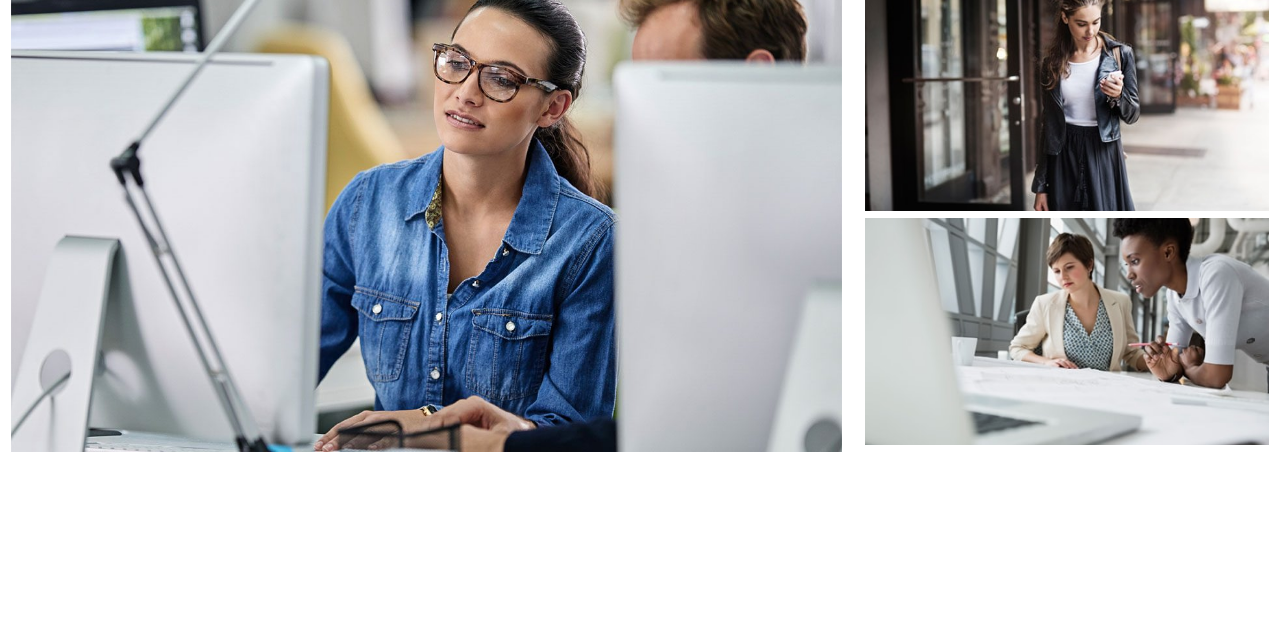
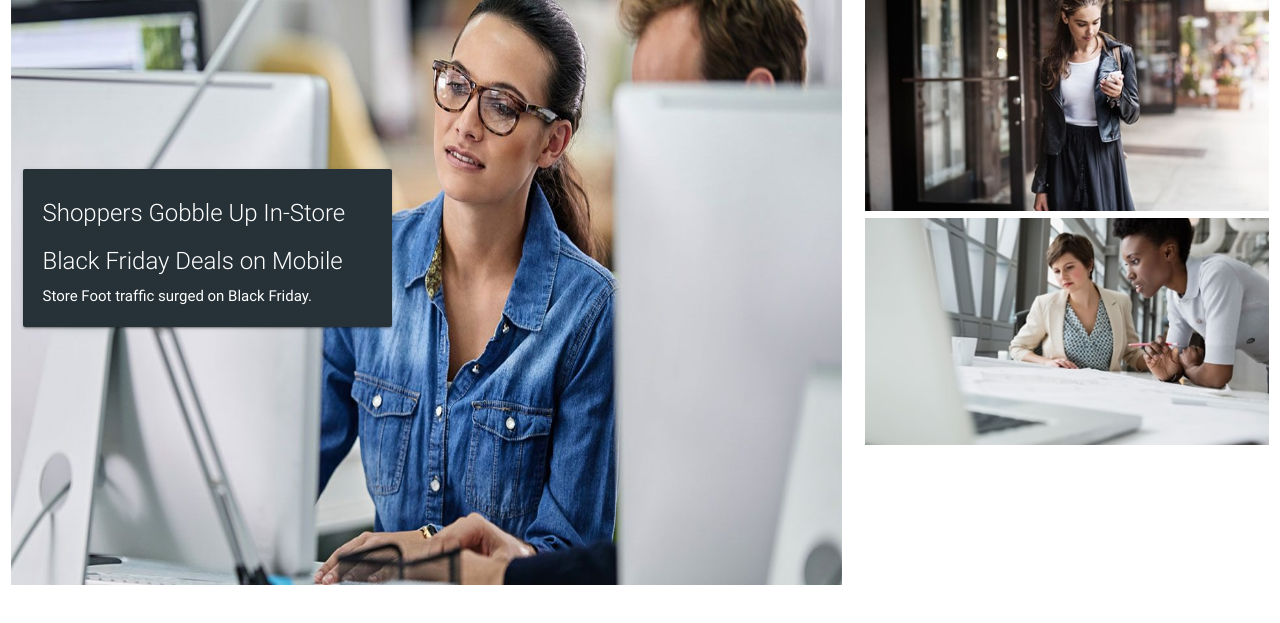
Before and after one commit to kjohnston1149/google-recreate, a plain HTML site: page index.html in a window 1280 px wide. Shown: the part 79-702 px from the top of the page. Drawn offline with nearby package versions, Linux system fonts and the light colour scheme.

Commit message:
Add card with text to first tile.

```diff
--- a/css/styles.css
+++ b/css/styles.css
@@ -1,3 +1,8 @@
+/** {
+  padding: 0;
+  margin: 0;
+}*/
+
 img {
   height: 100%;
   width: auto;
@@ -15,12 +20,26 @@ img {
 
 .brand-logo img{
   padding: 10px 10px 0 10px;
-  width: 80%
+  width: 80%;
+}
+
+.col.m12.l8, .col.s12.m6.l4 {
+  margin: 0;
+}
+
+.card-title {
+  line-height: 10px;
 }
 
 #tile1 {
   width: 100%;
-  min-width: 600px;
+  min-height: 600px;
+  position: relative;
+}
+
+#card1 {
+  position: absolute;
+  top: 30%;
 }
 
 #tile2, #tile3 {
--- a/index.html
+++ b/index.html
@@ -34,9 +34,19 @@
       <div class="row">
         <div class="col m12 l8 left">
           <img id="tile1" src="img/tile1.jpg" alt="Big Pic" />
+          <div  id="card1" class="row">
+            <div class="col s10 m6 l7">
+              <div class="card blue-grey darken-4">
+                <div class="card-content white-text">
+                  <span class="card-title">Shoppers Gobble Up In-Store Black Friday Deals on Mobile</span>
+                  <p>Store Foot traffic surged on Black Friday.</p>
+
+                </div>
+              </div>
+            </div>
+          </div>
 
         </div>
-
         <div class="col s12 m6 l4">
           <img id="tile2" src="img/tile2.jpg" alt="" />
         </div>
```
